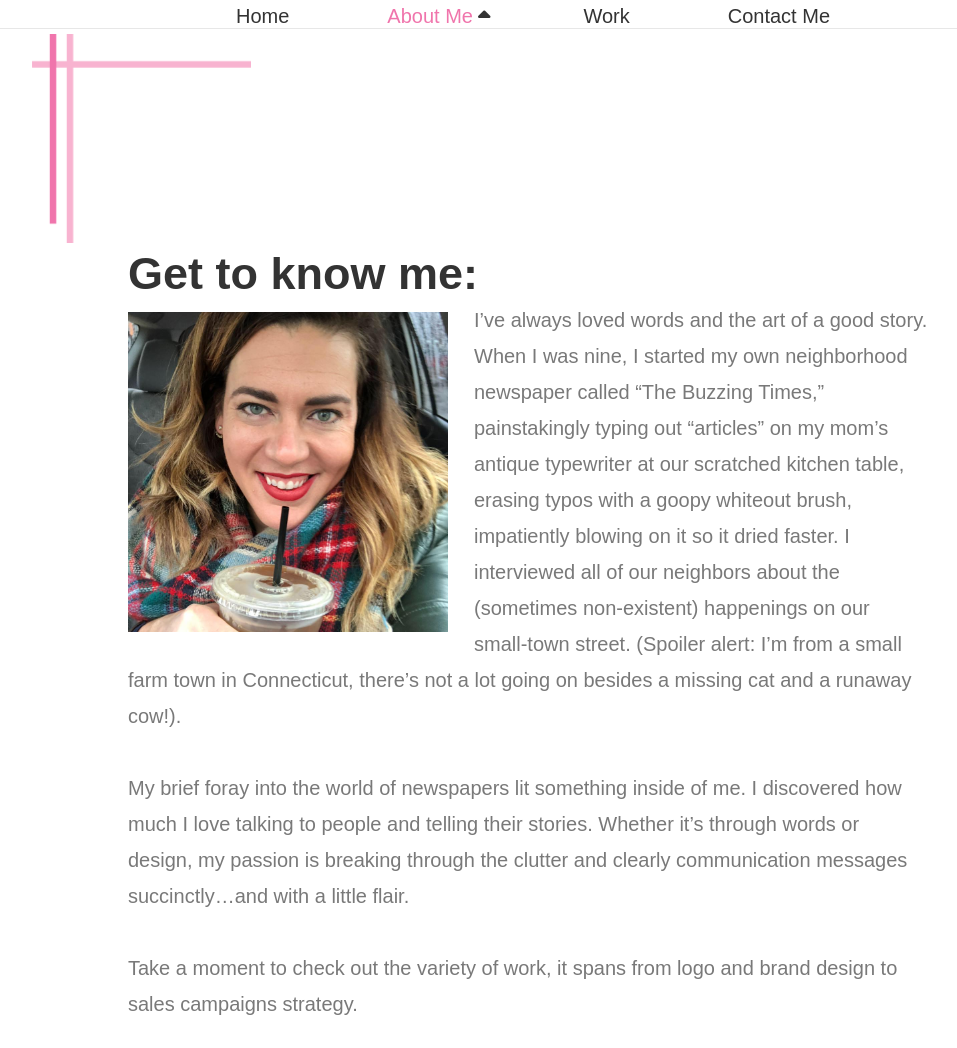
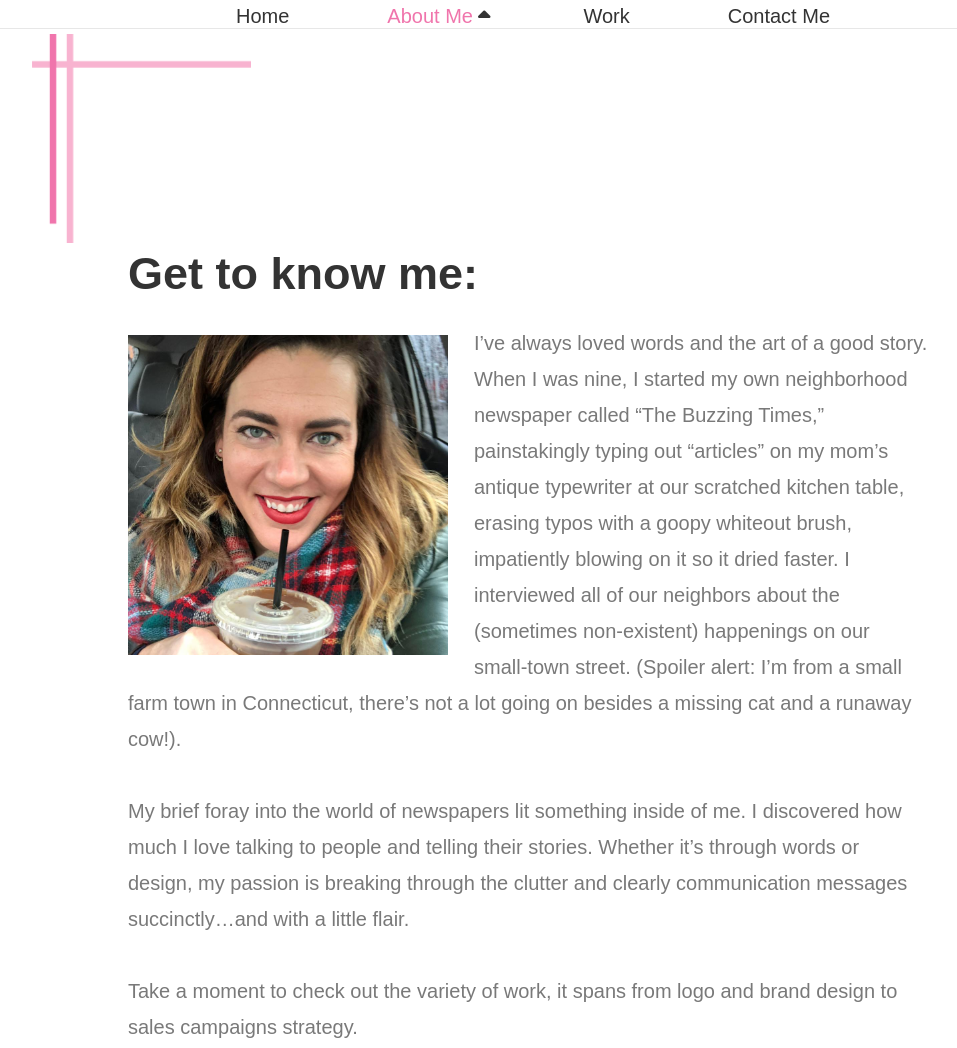
Before and after one commit to cschelldorf/P3-Schelldorf-Cassandra, a plain HTML site: page aboutme.html in a window 1280 px wide. Shown: the top 1048 px of the page, without its empty margins (112-1069 px from the left). Drawn offline with Linux system fonts and the light colour scheme; a web font is replaced by a local one.

Commit message:
fixed padding issue

```diff
--- a/css/style.css
+++ b/css/style.css
@@ -191,7 +191,7 @@ img#bottomright {
 
 .get-to-know-me h1 {
   font-size: 45px;
-  padding-bottom: 2px;
+  padding-bottom: 25px;
 }
 
 .get-to-know-me p {
```
